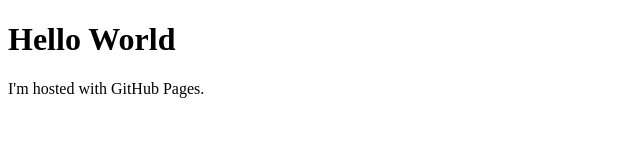
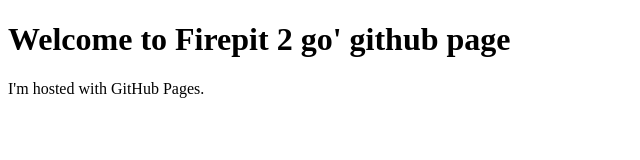
Before and after one commit to secretsquirrell/firepit-2-go.github.io, a plain HTML site: page index.html in a window 1280 px wide. Shown: the whole page, without its empty margins (0-640 px from the left). Drawn offline with Linux system fonts and the light colour scheme.

Commit message:
Update index.html
test page

```diff
--- a/index.html
+++ b/index.html
@@ -1,6 +1,6 @@
 <!DOCTYPE html>
 <html>
 <body>
-<h1> Hello World</h1>
+<h1> Welcome to Firepit 2 go' github page</h1>
 <p>I'm hosted with GitHub Pages.</p>
 </html>
```
